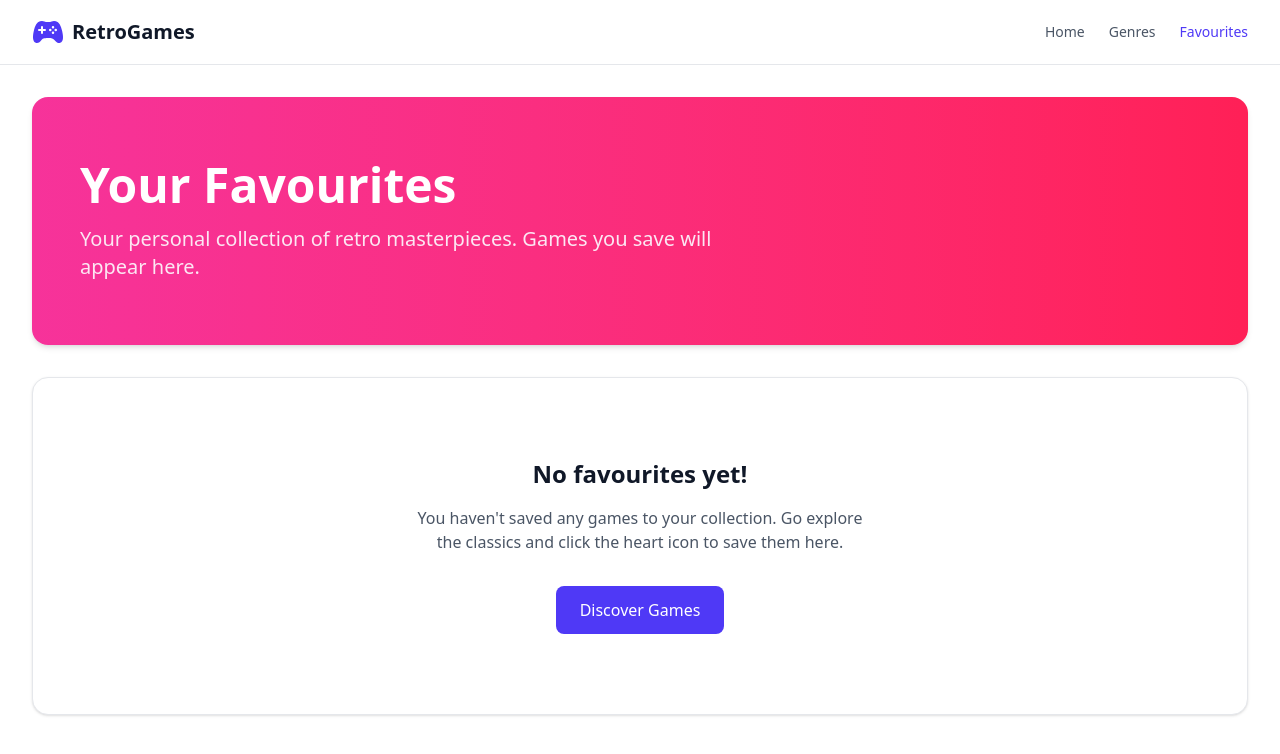
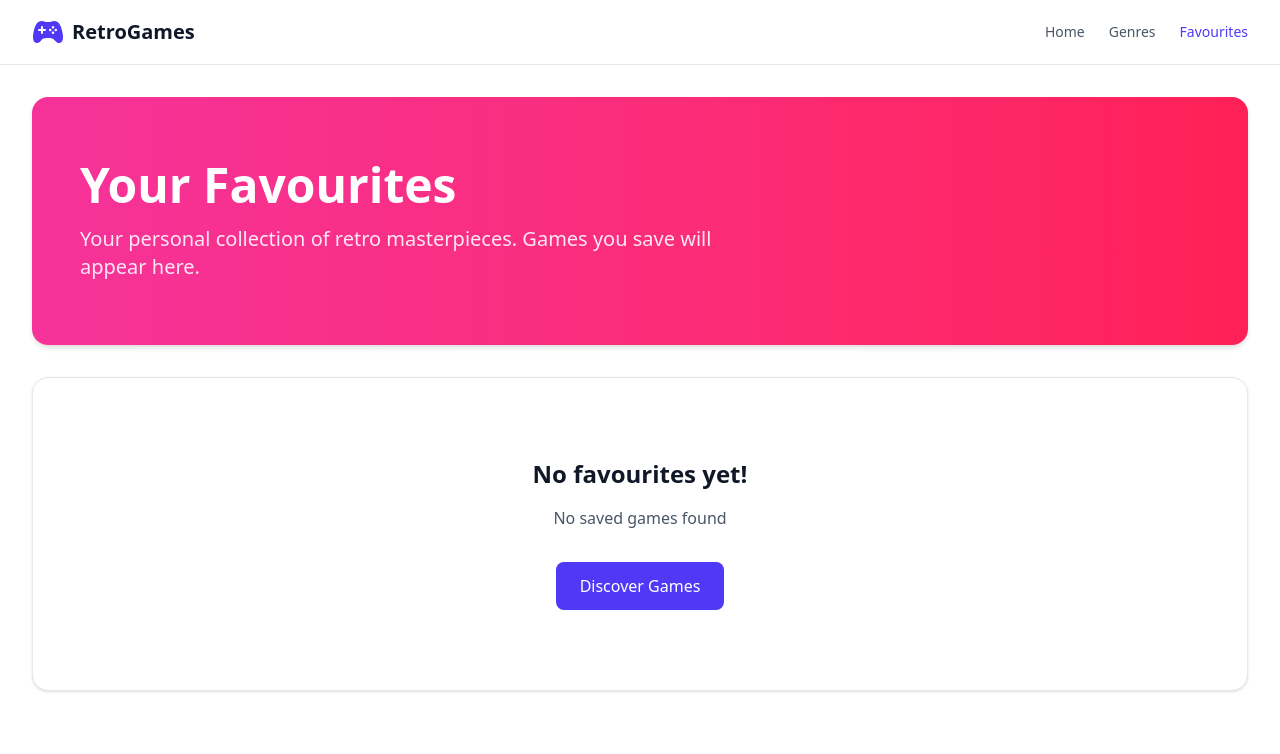
Before and after one commit to tedy-abr/retro-games, a Next.js app: page /favourites in a window 1280 px wide. Shown: the top 754 px of the page. Built offline with nearby package versions, Linux system fonts and the light colour scheme.

Commit message:
small fixes

```diff
--- a/src/app/error.tsx
+++ b/src/app/error.tsx
@@ -19,8 +19,7 @@ export default function Error({
         Something went wrong!
       </h2>
       <p className="text-gray-600 mb-6 max-w-md">
-        We couldn't load the games right now. The API might be sleeping, or
-        there might be a connection issue.
+        Could not load the games right now. There might be a connection issue.
       </p>
       <button
         onClick={() => reset()}
--- a/src/app/favourites/page.tsx
+++ b/src/app/favourites/page.tsx
@@ -27,8 +27,7 @@ export default function FavouritesPage() {
             No favourites yet!
           </h2>
           <p className="text-gray-600 mb-8 max-w-md mx-auto">
-            You haven't saved any games to your collection. Go explore the
-            classics and click the heart icon to save them here.
+            No saved games found
           </p>
           <Link
             href="/"
--- a/src/components/GameBrowser.tsx
+++ b/src/components/GameBrowser.tsx
@@ -65,7 +65,7 @@ export default function GameBrowser({ initialGames }: GameBrowserProps) {
 
       {filteredAndSortedGames.length === 0 ? (
         <div className="text-center py-12 text-gray-500 bg-white rounded-lg border border-gray-200">
-          No games found matching "{searchQuery}".
+          No games found matching &quot;{searchQuery}&quot;.
         </div>
       ) : (
         <div className="grid grid-cols-1 sm:grid-cols-2 lg:grid-cols-3 xl:grid-cols-4 gap-6">
--- a/src/hooks/useFavorites.ts
+++ b/src/hooks/useFavorites.ts
@@ -12,6 +12,7 @@ export function useFavorites() {
   useEffect(() => {
     const savedFavorites = localStorage.getItem("retro-games-favorites");
     if (savedFavorites) {
+      // eslint-disable-next-line react-hooks/set-state-in-effect
       setFavorites(JSON.parse(savedFavorites));
     }
   }, []);
```
